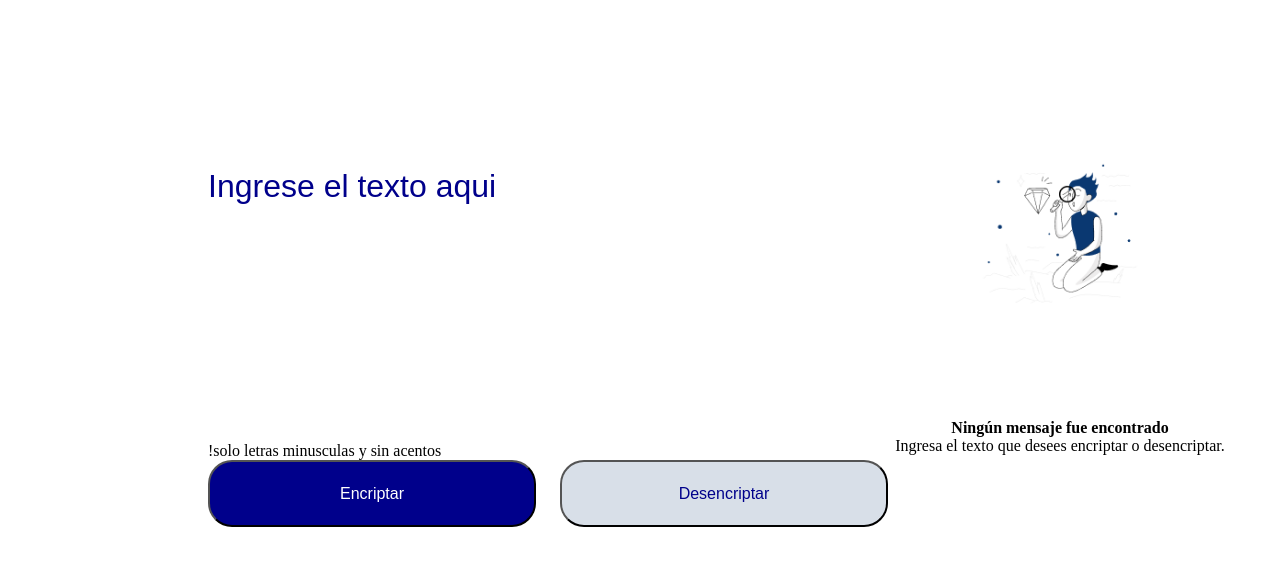
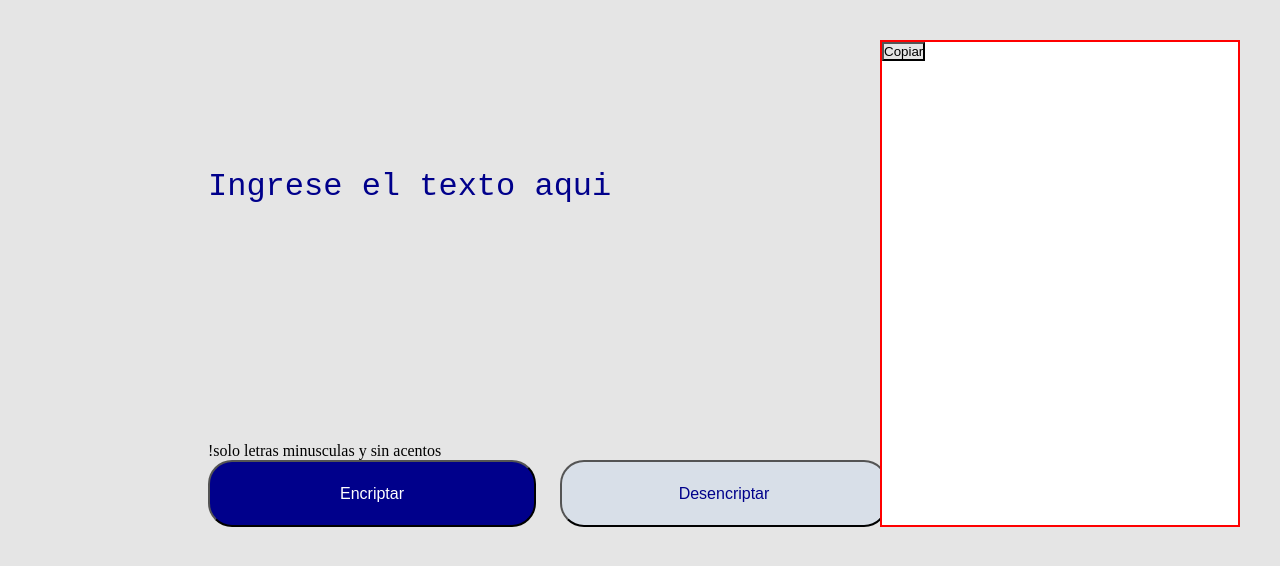
Before and after one commit to dr-Maker/Alura-Challenge-EncriptadorDeTtexto, a plain HTML site: page index.html in a window 1280 px wide. Both pictures are taken after a click on the button "Encriptar". Drawn offline with Linux system fonts and the light colour scheme.

Commit message:
se agregaron estylos y funcionalidades para la logica aun en escritorio

```diff
--- a/index.html
+++ b/index.html
@@ -11,8 +11,7 @@
     <div class="contenido">
         <main class="contenido__contenedorMain">
         <div class="contenido__contenedorMain__contenedorInput">
-            <input id="text" type="text" class="contenido__contenedorMain__input"  placeholder="Ingrese el texto aqui">
-
+            <textarea id="text" type="text" class="contenido__contenedorMain__input"  placeholder="Ingrese el texto aqui"></textarea>
 
             <div class="contenido__contenedorMain__restricciones">
                 <span>!</span>
@@ -26,18 +25,18 @@
 
 
         </main>
-        <aside class="contenido__contenedorAside">
+        <aside id="contenido__contenedorAside" class="contenido__contenedorAside">
             <div class="contenido__contenedorAside__contenderImg" >
                 <img src="./images/imgBuscador.png" alt="">
             </div>
 
-            <div class="contenido__contenedorAside__contenedorTextos">
-                <p>
-                <strong>
+            <div class="contenido__contenedorAside__contendorTexto">
+                <p class="contenido__contenedorAside__Texto">
+                <strong class="contenido__contenedorAside__Texto_strong">
                     Ningún mensaje fue encontrado
                 </strong>
                 </p>
-                <p>
+                <p class="contenido__contenedorAside__Texto_otro">
                     Ingresa el texto que desees encriptar o desencriptar.
                 </p>
             </div>
--- a/main.js
+++ b/main.js
@@ -27,8 +27,6 @@ var diccionario = [
         }
     ]
 
-
-
 function Encriptar(){
     var textoIngresado = document.getElementById('text').value;
     var largoTexto =textoIngresado.length;
@@ -46,9 +44,12 @@ function Encriptar(){
             }
             contador++;
         }
-        console.log(TextoEncriptado);
+
+        RemoverEtiquetas();
+        AgregarEtiquetas(TextoEncriptado);
+        VaciaInput();
+        //console.log(TextoEncriptado);
 }
-
 
 function Desencriptar(){
     var textoIngresado = document.getElementById('text').value;
@@ -56,5 +57,47 @@ function Desencriptar(){
     diccionario.forEach(item => {
         textoIngresado = textoIngresado.replaceAll(item.cifrado, item.decifrado);
     });
-    console.log(textoIngresado);
+    RemoverEtiquetas();
+    AgregarEtiquetas(textoIngresado);
+    VaciaInput();
+    //console.log(textoIngresado);
 }
+
+function RemoverEtiquetas(){
+    const Aside = document.getElementById('contenido__contenedorAside');
+    Aside.querySelectorAll('*').forEach(n => n.remove());
+
+}
+
+function AgregarEtiquetas(mensajeCifrado){
+    var divElement = document.createElement("div");
+    divElement.classList.add("contenido__contenedorAside__contendorTexto");
+
+    var pElement = document.createElement("p");
+    pElement.classList.add("contenido__contenedorAside__Texto");
+    pElement.textContent =mensajeCifrado;
+
+    const Aside = document.getElementById('contenido__contenedorAside');
+    divElement.appendChild(pElement);
+    Aside.appendChild(divElement)
+
+    var divBtn = document.createElement("div");
+    var button = document.createElement("button");
+
+    button.onclick = function() {
+        navigator.clipboard.writeText(pElement.textContent);
+    };
+
+    button.textContent = "Copiar";
+    divBtn.appendChild(button)
+    Aside.appendChild(divBtn)
+}
+
+function VaciaInput(){
+     document.getElementById('text').value ="";
+}
+
+const textArea  = document.getElementById('text');
+textArea.addEventListener("input", e =>{
+    textArea.style.height = textArea.scrollHeight + 'px';
+});
--- a/styles.css
+++ b/styles.css
@@ -1,12 +1,18 @@
+
+:root{
+    --txt-input: 32px ;
+    --txt-button:16px;
+    --color-primario:darkblue;
+
+    --backgpound-color-primario:#E5E5E5 ;
+    --backgpound-color-secundario: white ;
+}
+
 *{
     box-sizing: border-box;
     margin: 0;
     padding: 0;
-}
-:root{
-    --txt-input: 32px ;
-    --txt-button:16px;
-    --color-primario:darkblue;
+    background-color: var(--backgpound-color-primario);
 }
 
 .contenido{
@@ -33,10 +39,19 @@
 
 .contenido__contenedorMain__input{
     margin-top: 128px;
-    border: 0;
+    border: none;
     font-size: var(--txt-input);
+    color: var(--color-primario);
+    outline: none;
+    overflow: hidden;
+    scrollbar-width: 0;
 }
-input::placeholder{
+
+.contenido__contenedorMain__input::-webkit-scrollbar{
+    width: 0;
+}
+
+.contenido__contenedorMain__input::placeholder{
     font-size: var(--txt-input);
     color: var(--color-primario);
 }
@@ -72,14 +87,20 @@ display: flex;
 
 .contenido__contenedorAside{
 width: 30%;
-/*border: 2px solid red ;*/
+background-color: var(--backgpound-color-secundario);
+border: 2px solid red ;
+}
 
+.contenido__contenedorAside > *, .contenido__contenedorAside__contenedorTextos > *
+{
+    background-color: var(--backgpound-color-secundario);
 }
 
 .contenido__contenedorAside__contenderImg{
     display: flex;
     justify-content: center;
     margin: 110px auto ;
+
 }
 
 .contenido__contenedorAside__contenderImg img{
@@ -87,7 +108,15 @@ width: 30%;
 }
 
 .contenido__contenedorAside__contenedorTextos{
-
     width: 100%;
     text-align: center;
 }
+
+.contenido__contenedorAside__contenedorTextos >
+
+.contenido__contenedorAside__Texto{
+
+    padding: 32px;
+    width: 100%;
+    text-align: center;
+}
```
